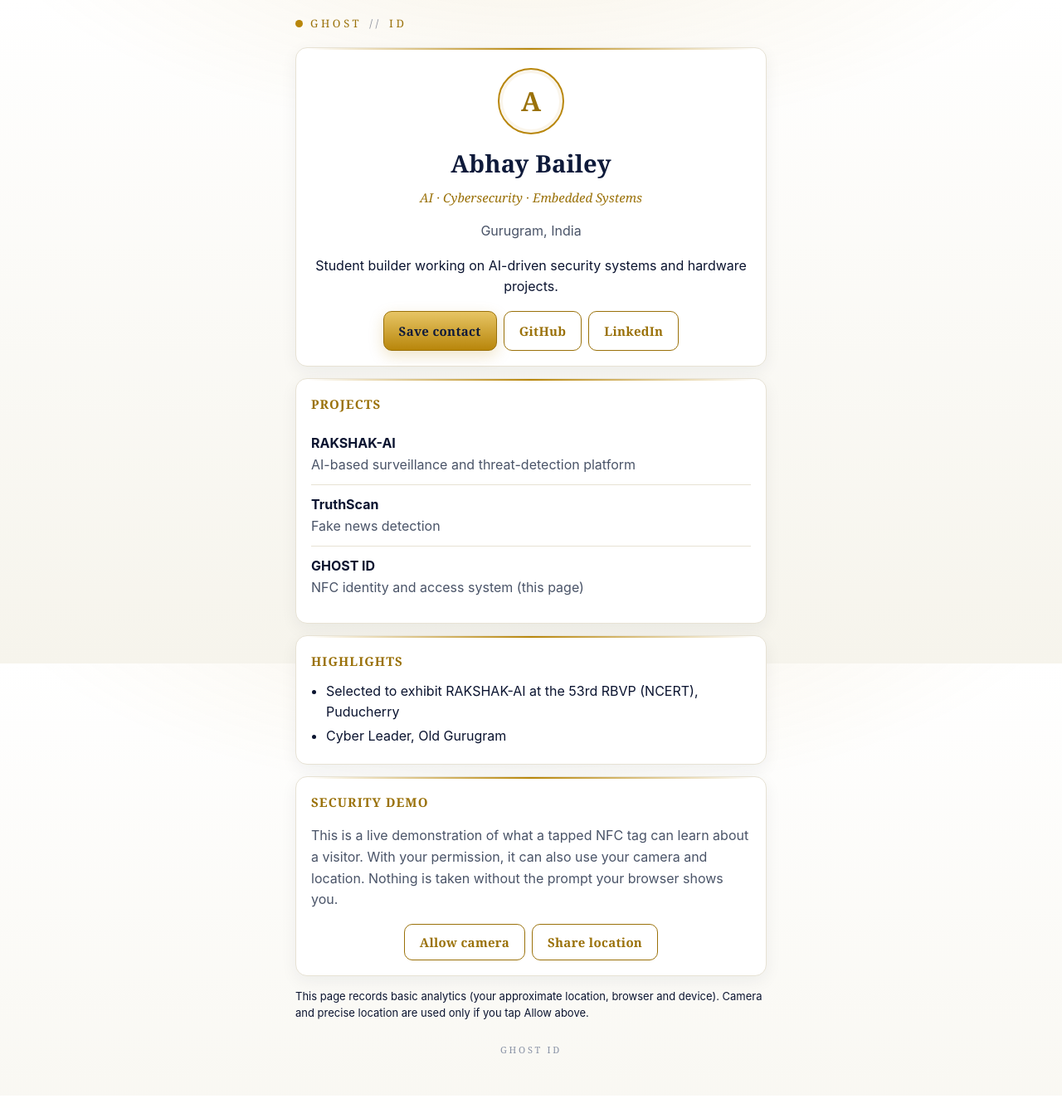
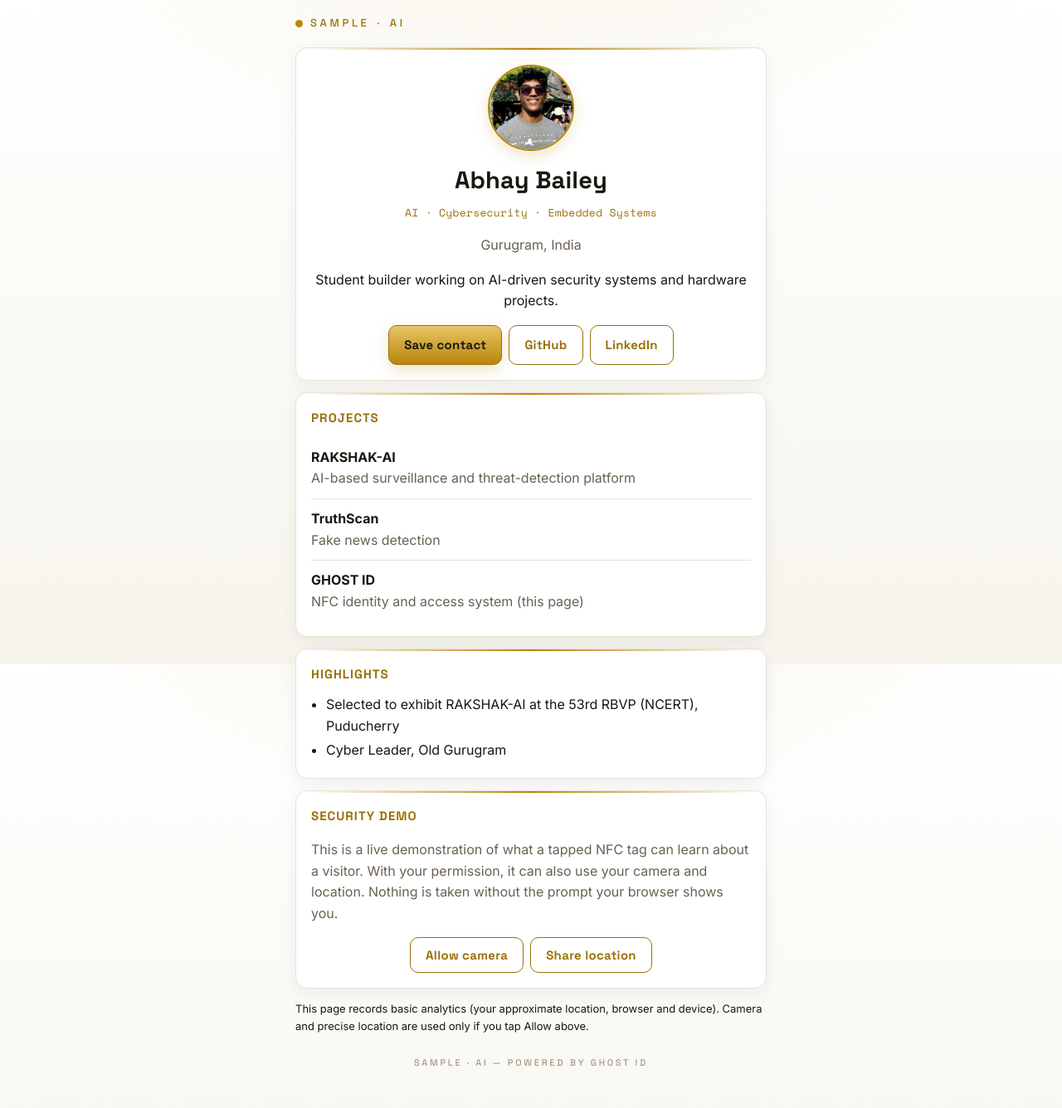
Before and after one commit to Abhay070/RFID, a FastAPI app: page /t/1 in a window 1280 px wide. Shown: the whole page at 83% size. Before the commit the page ends 1271 px from the top, so only its background shows below. Run offline with FastAPI, Linux system fonts and the light colour scheme; tables that the repository leaves empty hold one stand-in row (values such as "Sample post").

Commit message:
Personalise: owner photo, black-gold palette, modern fonts, ABHAY wordmark
- Add the owner's photo (app/static/avatar.webp + .jpg) as the profile
  avatar in a gold ring.
- Rebrand the header/footer wordmark to the owner's first name + AI via
  a brand() Jinja global (falls back to GHOST).
- Drop the blue: warm black/gold palette in light and dark themes
  (dark recoloured from navy to charcoal).
- Replace the serif with Space Grotesk (display) + Inter (body) +
  Space Mono, from Google Fonts; widen CSP to allow fonts.googleapis.com
  / fonts.gstatic.com only (no unsafe-inline, scripts still 'self').

31 tests pass.

Co-Authored-By: Claude Opus 4.8 <noreply@anthropic.com>
Claude-Session: https://claude.ai/code/session_01FouWNj3cXbbmxPa3T3NSN2

```diff
--- a/app/main.py
+++ b/app/main.py
@@ -58,8 +58,21 @@ def fmt_time(ts: float | None) -> str:
     return time.strftime("%d %b %H:%M:%S", time.localtime(ts)) if ts else "-"
 
 
+def brand_name() -> str:
+    """Wordmark shown in the header: the owner's first name, else GHOST."""
+    try:
+        with db.tx() as c:
+            owner = db.get_owner(c)
+        if owner and owner["name"]:
+            return owner["name"].split()[0].upper()
+    except Exception:
+        pass
+    return "GHOST"
+
+
 templates.env.filters["t"] = fmt_time
 templates.env.globals["theme"] = current_theme
+templates.env.globals["brand"] = brand_name
 
 
 def client_ip(request: Request) -> str:
@@ -144,8 +157,9 @@ async def security_middleware(request: Request, call_next):
     resp.headers["X-Content-Type-Options"] = "nosniff"
     resp.headers["Referrer-Policy"] = "no-referrer"
     resp.headers["Content-Security-Policy"] = (
-        "default-src 'self'; img-src 'self' data:; style-src 'self'; script-src 'self'; "
-        "frame-ancestors 'none'; base-uri 'none'; form-action 'self'"
+        "default-src 'self'; img-src 'self' data:; "
+        "style-src 'self' https://fonts.googleapis.com; font-src https://fonts.gstatic.com; "
+        "script-src 'self'; frame-ancestors 'none'; base-uri 'none'; form-action 'self'"
     )
     if request.url.path.startswith(("/admin", "/pair", "/setup", "/t/")):
         resp.headers["Cache-Control"] = "no-store"
--- a/app/static/style.css
+++ b/app/static/style.css
@@ -1,14 +1,15 @@
 :root {
   --bg: #ffffff; --bg2: #f6f4ec;
   --card: #ffffff; --card2: #faf8f1; --line: #e7e2d4; --line2: #d9d3c2;
-  --text: #0b1430; --muted: #4a5468; --faint: #8a93a6;
-  --navy: #0e1a3a; --gold: #b8860b; --gold2: #9a7109; --gold-soft: #c9a227;
+  --text: #1a1710; --muted: #6a6052; --faint: #a39a88;
+  --navy: #1a1710; --gold: #b8860b; --gold2: #9a7109; --gold-soft: #c9a227;
   --accent: #b8860b; --accent2: #0e1a3a; --accent-ink: #1a1402;
   --danger: #c0392b; --warn: #a9790a;
   --glow: 0 6px 18px rgba(184,134,11,.22);
-  --serif: Georgia, "Times New Roman", "Iowan Old Style", serif;
-  --mono: ui-monospace, "SF Mono", Menlo, Consolas, monospace;
-  --sans: -apple-system, BlinkMacSystemFont, "Segoe UI", Roboto, sans-serif;
+  --display: "Space Grotesk", "SF Pro Display", -apple-system, BlinkMacSystemFont, "Segoe UI", sans-serif;
+  --serif: var(--display);
+  --mono: "Space Mono", ui-monospace, "SF Mono", Menlo, Consolas, monospace;
+  --sans: "Inter", -apple-system, BlinkMacSystemFont, "Segoe UI", Roboto, sans-serif;
 }
 * { box-sizing: border-box; }
 html, body { margin: 0; background: var(--bg); color: var(--text); font: 16px/1.6 var(--sans); }
@@ -42,7 +43,9 @@ a:hover { text-decoration: underline; }
 h1 { margin: 6px 0; font-size: 29px; font-family: var(--serif); color: var(--navy); letter-spacing: .005em; }
 h2 { margin: 0 0 12px; font-size: 15px; font-family: var(--serif); letter-spacing: .07em;
   text-transform: uppercase; color: var(--gold2); }
-.tagline { color: var(--gold2); font-family: var(--serif); font-style: italic; font-size: 15px; margin: 6px 0; }
+.tagline { color: var(--gold2); font-family: var(--mono); font-size: 13px; letter-spacing: .02em; margin: 6px 0; }
+.avatar-img { width: 104px; height: 104px; border-radius: 50%; object-fit: cover; display: block;
+  margin: 2px auto 12px; border: 2px solid var(--gold); box-shadow: var(--glow); }
 .muted { color: var(--muted); } .fine { font-size: 13px; } .fine + .fine { margin-top: 2px; }
 
 /* layout bits */
@@ -157,18 +160,19 @@ code { font-family: var(--mono); font-size: 12px; word-break: break-all; color:
 .dot-badge { font-size: 13px; }
 .chips { justify-content: flex-start; }
 
-/* ---------------- theme: DARK (navy + gold) ---------------- */
+/* ---------------- theme: DARK (black + gold) ---------------- */
 body[data-theme="dark"] {
-  --bg: #091124; --bg2: #0b1530; --card: #0f1c3f; --card2: #0c1836;
-  --line: #22346a; --line2: #2d427f; --text: #f4f1e6; --muted: #9fb0d6; --faint: #5b6c96;
-  --navy: #f4f1e6; --gold: #e7c565; --gold2: #cbA227; --gold2: #caa42f;
-  --accent: #e7c565; --accent2: #cfe0ff;
+  --bg: #0b0a07; --bg2: #100e09; --card: #16130c; --card2: #110f09;
+  --line: #2a2518; --line2: #3a3320; --text: #f3ecda; --muted: #b3a788; --faint: #6f6650;
+  --navy: #f3ecda; --gold: #e7c565; --gold2: #caa42f;
+  --accent: #e7c565; --accent2: #e7c565;
   background-image: radial-gradient(1100px 520px at 50% -12%, rgba(231,197,101,.16), transparent 60%),
-    linear-gradient(180deg, #091124, #0b1530);
+    linear-gradient(180deg, #0b0a07, #100e09);
 }
-body[data-theme="dark"] .card { box-shadow: 0 8px 24px rgba(0,0,0,.35); }
-body[data-theme="dark"] .tab { background: #0f1c3f; }
-body[data-theme="dark"] input, body[data-theme="dark"] select, body[data-theme="dark"] textarea { background: #0a1430; }
+body[data-theme="dark"] .card { box-shadow: 0 8px 24px rgba(0,0,0,.45); }
+body[data-theme="dark"] .tab { background: #16130c; }
+body[data-theme="dark"] input, body[data-theme="dark"] select, body[data-theme="dark"] textarea { background: #0e0c07; }
+body[data-theme="dark"] .qrwrap svg { background: #f3ecda; }
 
 /* ---------------- theme: CYBER (green) ---------------- */
 body[data-theme="cyber"] {
--- a/app/templates/base.html
+++ b/app/templates/base.html
@@ -6,13 +6,16 @@
   <meta name="robots" content="noindex, nofollow">
   <meta name="theme-color" content="#ffffff">
   <title>{% block title %}GHOST ID{% endblock %}</title>
+  <link rel="preconnect" href="https://fonts.googleapis.com">
+  <link rel="preconnect" href="https://fonts.gstatic.com" crossorigin>
+  <link rel="stylesheet" href="https://fonts.googleapis.com/css2?family=Inter:wght@400;500;600;700&family=Space+Grotesk:wght@500;600;700&family=Space+Mono&display=swap">
   <link rel="stylesheet" href="/static/style.css">
 </head>
 <body data-theme="{{ theme() }}" {% block body_attrs %}{% endblock %}>
   <main class="wrap">
-    <header class="brand"><span class="dot"></span> GHOST<span class="dim">//</span>ID</header>
+    <header class="brand"><span class="dot"></span> {{ brand() }}<span class="dim">·</span>AI</header>
     {% block content %}{% endblock %}
-    <footer class="foot">GHOST ID</footer>
+    <footer class="foot">{{ brand() }} · AI — powered by GHOST ID</footer>
   </main>
   {% block scripts %}{% endblock %}
 </body>
--- a/app/templates/profile.html
+++ b/app/templates/profile.html
@@ -5,7 +5,10 @@
 <div class="banner">Preview: this is what visitors see · <a href="/admin">Back to Command</a></div>
 {% endif %}
 <section class="card hero">
-  <div class="avatar">{{ profile.name[:1] }}</div>
+  <picture>
+    <source srcset="/static/avatar.webp" type="image/webp">
+    <img class="avatar-img" src="/static/avatar.jpg" alt="{{ profile.name }}" width="104" height="104">
+  </picture>
   <h1>{{ profile.name }}</h1>
   {% if profile.tagline %}<p class="tagline">{{ profile.tagline }}</p>{% endif %}
   {% if profile.location %}<p class="muted">{{ profile.location }}</p>{% endif %}
```
Also changed, not shown: CLAUDE.md (+1 -0 lines), app/static/avatar.jpg (added), app/static/avatar.webp (added).
